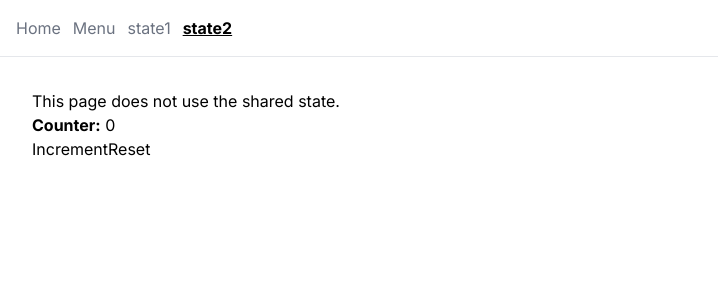
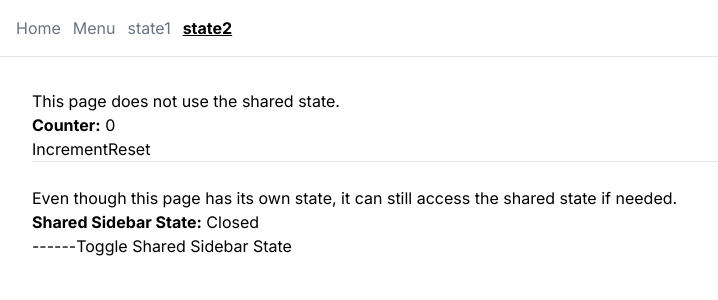
Before and after one commit to sufian-sani/nextjs-dashboard, a Next.js app: page /state2 in a window 1280 px wide. Shown: the top 300 px of the page, without its empty margins (0-718 px from the left). Built offline with nearby package versions, Linux system fonts and the light colour scheme; a web font is replaced by a local one.

Commit message:
state initate

```diff
--- a/app/state2/page.tsx
+++ b/app/state2/page.tsx
@@ -2,10 +2,13 @@
 // import Header from "./Header";
 import { useAppDispatch, useAppSelector } from "@/app/store/hooks";
 import { incrementCount2, resetCount2 } from "@/app/store/posSlice";
+import { setSidebarOpen2 } from "@/app/store/posSlice";
 
 export default function State2Page() {
   const dispatch = useAppDispatch();
   const count2 = useAppSelector((state) => state.pos.count2);
+
+  const sidebarOpen2 = useAppSelector((state) => state.pos.sidebarOpen2);
   {/* learn state delete */}
 
   return (
@@ -14,6 +17,16 @@ export default function State2Page() {
         <p><strong>Counter:</strong> {count2}</p>
         <button onClick={() => dispatch(incrementCount2())}>Increment</button>
         <button onClick={() => dispatch(resetCount2())}>Reset</button>
+
+        <br />
+        <hr />
+        <br />
+        <p>Even though this page has its own state, it can still access the shared state if needed.</p>
+
+        <p><strong>Shared Sidebar State:</strong> {sidebarOpen2 ? "Open" : "Closed"}</p>
+        <span>------</span>
+        <button onClick={() => dispatch(setSidebarOpen2(!sidebarOpen2))}>Toggle Shared Sidebar State</button>
+
     </div>
   );
 }
--- a/app/store/posSlice.ts
+++ b/app/store/posSlice.ts
@@ -4,14 +4,14 @@ type POSState = {
   sidebarOpen: boolean;
   count: number;
   count2: number;
-  activeCategory: string;
+  sidebarOpen2: boolean;
 };
 
 const initialState: POSState = {
   sidebarOpen: false,
   count: 0,
   count2: 0,
-  activeCategory: "",
+  sidebarOpen2: false,
 };
 
 const posSlice = createSlice({
@@ -36,6 +36,12 @@ const posSlice = createSlice({
     resetCount2(state) {
       state.count2 = 0;
     },
+    toggleSidebar2(state) {
+      state.sidebarOpen2 = !state.sidebarOpen2;
+    },
+    setSidebarOpen2(state, action: PayloadAction<boolean>) {
+      state.sidebarOpen2 = action.payload;
+    }
   },
 });
 
@@ -46,6 +52,8 @@ export const {
   resetCount,
   incrementCount2,
   resetCount2,
+  toggleSidebar2,
+  setSidebarOpen2
 } = posSlice.actions;
 
 export default posSlice.reducer;
```
